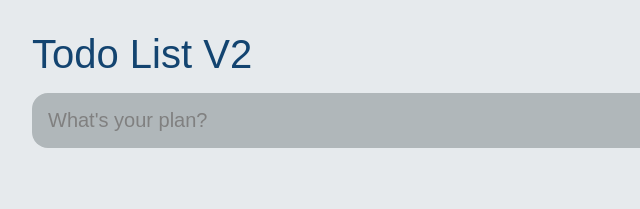
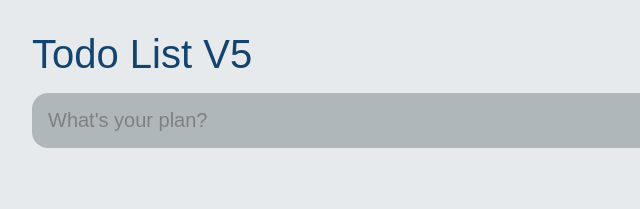
Before and after one commit to apaiyaa/Todo-Frontend, a plain HTML site: page index.html in a window 1280 px wide. Shown: the top 209 px of the page, 224-864 px from the left. Drawn offline with Linux system fonts and the light colour scheme.

Commit message:
Update index.html

```diff
--- a/index.html
+++ b/index.html
@@ -11,7 +11,7 @@
 <body>
 
     <header>
-        <h1>Todo List V2</h1>
+        <h1>Todo List V5</h1>
         <form id="new-task-form">
             <input type="text" id="new-task-input" placeholder="What's your plan?">
             <input type="submit" value="+ add" id="new-task-submit">
```
